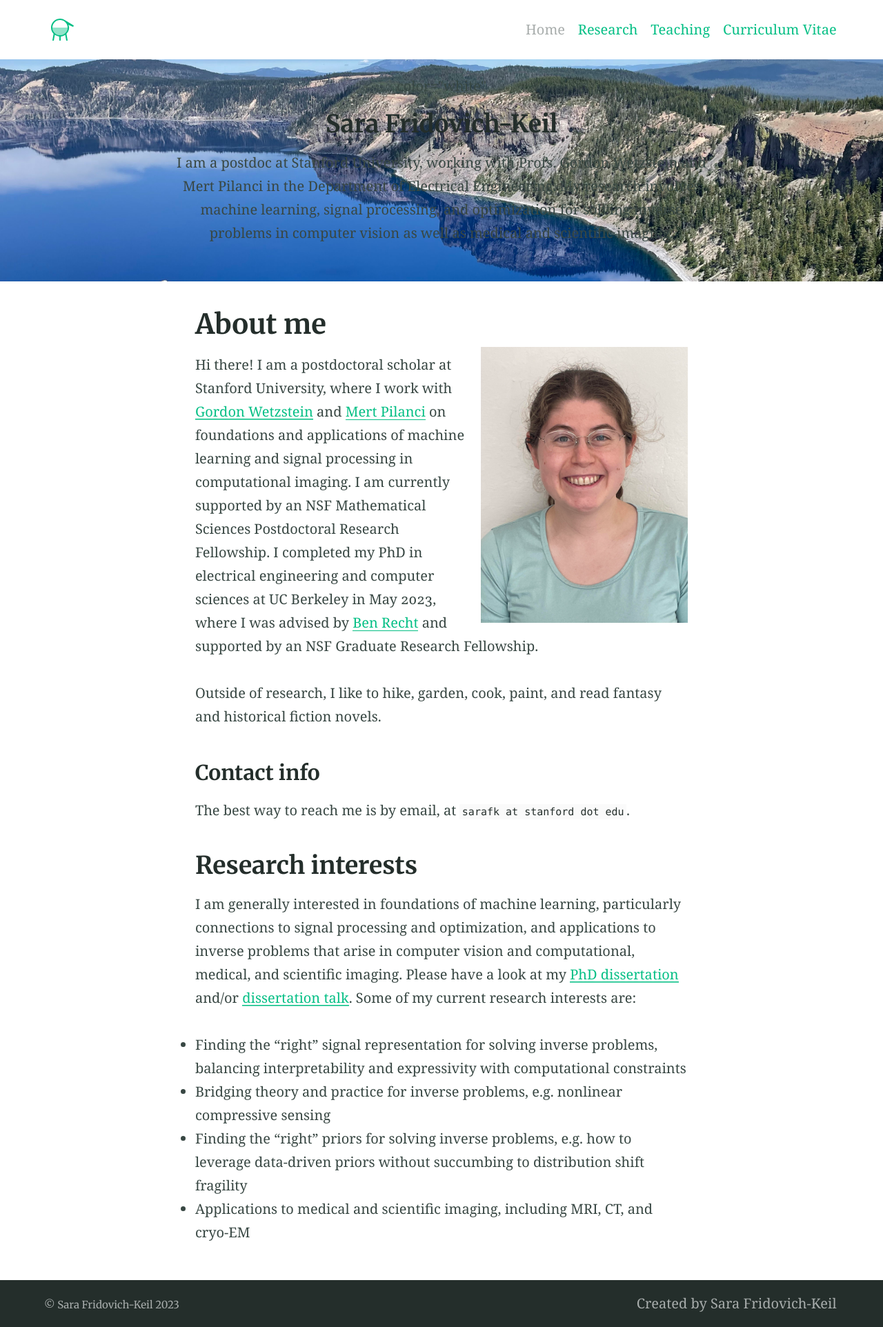
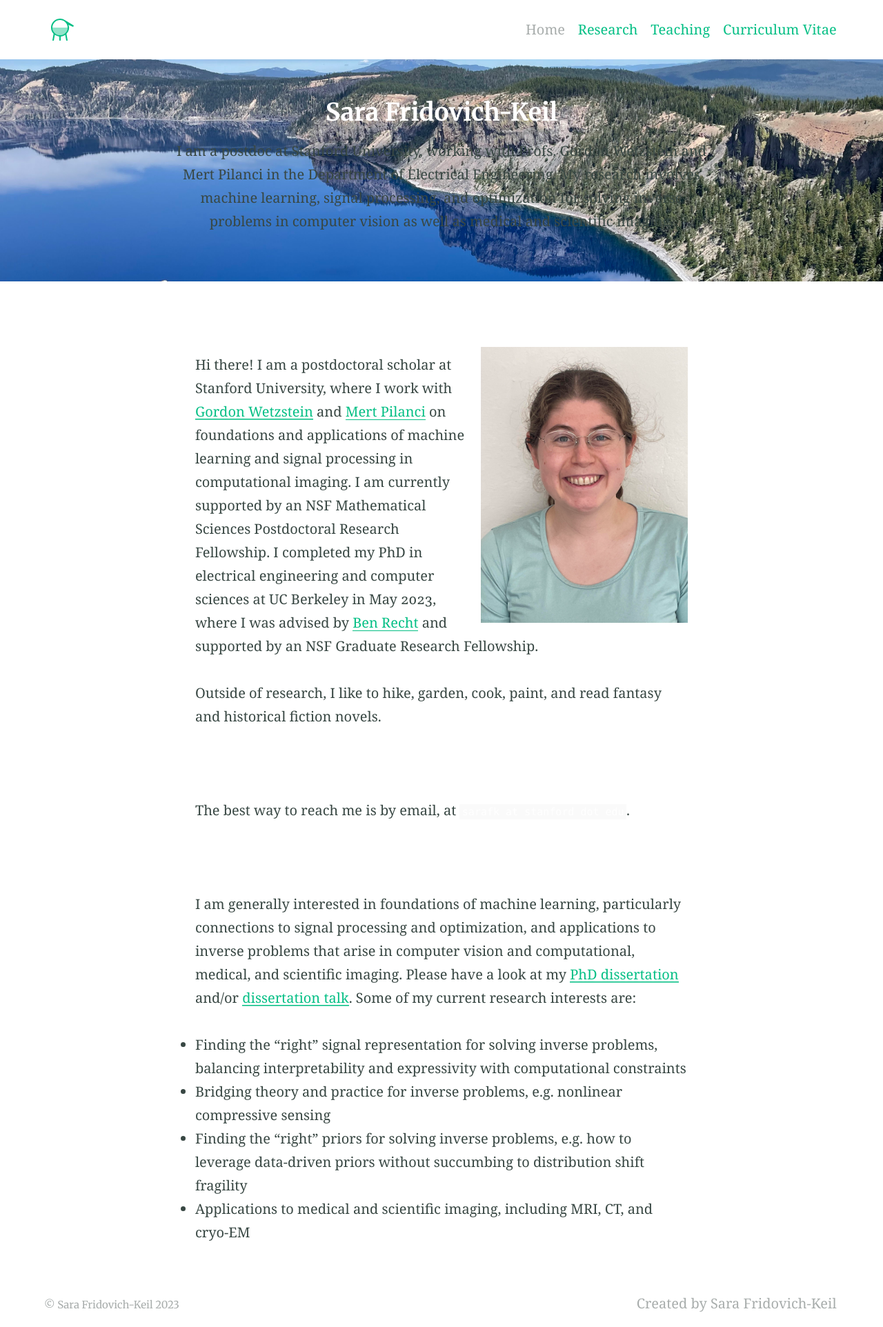
Before and after one commit to sarafridov/sarafridov.github.io, a Jekyll site: the page built from index.md, in a window 1280 px wide. Shown: the whole page at 69% size. Built offline with Jekyll 4.4.1, drawn with Linux system fonts in a browser that asks for light colours.

Commit message:
color attempt

```diff
--- a/_includes/site-feature.html
+++ b/_includes/site-feature.html
@@ -8,7 +8,7 @@
 
 {% if feature_text or feature_image %}
   <div class="feature"{% if feature_image %} style="background-image: url({{ feature_image }})"{% endif %}>
-    <div class="container  typeset"> color="white"
+    <div class="container  typeset">
       {{ feature_text | markdownify }}
     </div>
   </div>
--- a/_sass/_settings.scss
+++ b/_sass/_settings.scss
@@ -5,7 +5,8 @@
 $accentColour: #05bf85 !default;
 
 // Text colours
-$headingColour: #242e2b !default;
+// $headingColour: #242e2b !default;
+$headingColour: #ffffff !default;
 $bodyColour: #384743 !default;
 $linkColour: #05bf85 !default;
 $hoverColour: #008000 !default;
```
Also changed, not shown: assets/imgs/crater_lake_crop2_faded.jpeg (added).
